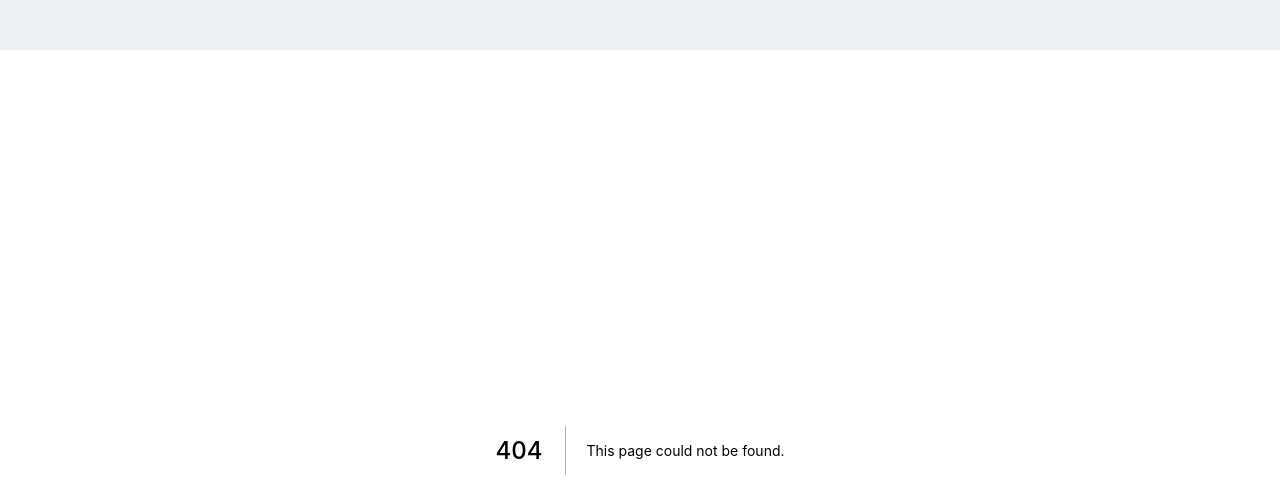
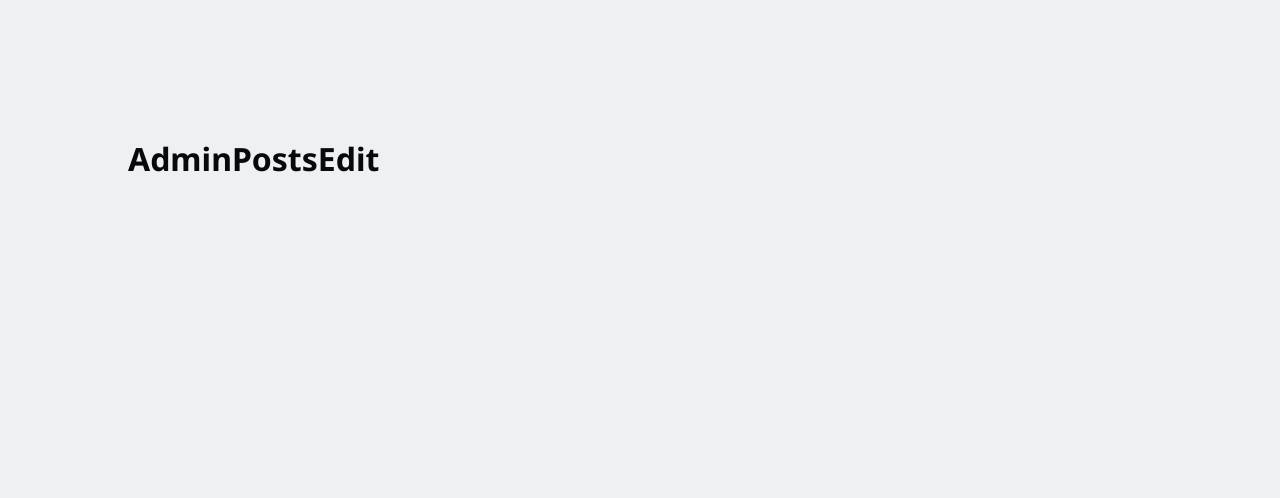
Before and after one commit to petegq/next-post, a Next.js app: page /admin/1 in a window 1280 px wide. Before the commit this address had no page. Shown: the top 498 px of the page. Built offline with nearby package versions, Linux system fonts and the light colour scheme.

Commit message:
Add admin pages

```diff
--- /dev/null
+++ b/pages/admin/[slug].js
@@ -0,0 +1,7 @@
+export default function AdminPostsEdit({}) {
+  return (
+    <main>
+      <h1>AdminPostsEdit</h1>
+    </main>
+  );
+}
```
Also changed, not shown: pages/admin/index.js (added, +7 -0 lines).
